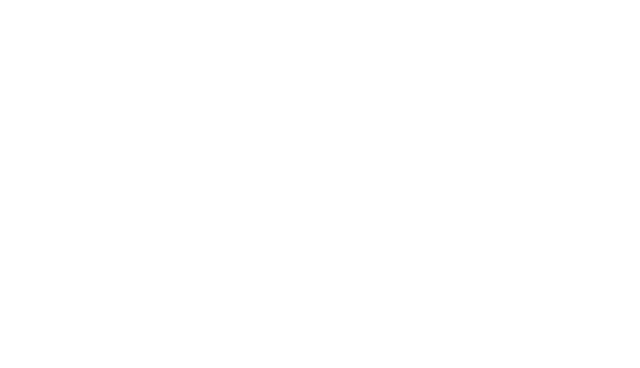
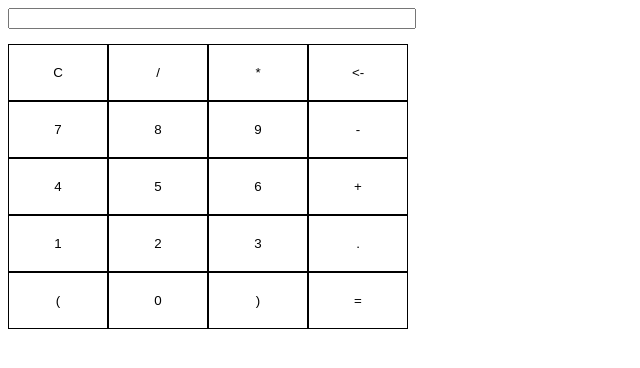
Before and after one commit to acciojob/calculator-pratik2820, a website: page main.html in a window 1280 px wide. Shown: the whole page, without its empty margins (0-640 px from the left). Drawn offline with Linux system fonts and the light colour scheme.

Commit message:
created a submission

```diff
--- a/main.html
+++ b/main.html
@@ -8,6 +8,29 @@
 
 <body>
 	<!-- the entire body must be written by student -->
+	<input type="number" id="input">
+	<div class="container">
+		<button id="clear">C</button>
+		<button id="divide">/</button>
+		<button id="multiply">*</button>
+		<button id="clear"><-</button>
+		<button id="block7">7</button>
+		<button id="block8">8</button>
+		<button id="block9">9</button>
+		<button id="minus">-</button>
+		<button id="block4">4</button>
+		<button id="block5">5</button>
+		<button id="block6">6</button>
+		<button id="plus">+</button>
+		<button id="block1">1</button>
+		<button id="block2">2</button>
+		<button id="block3">3</button>
+		<button id="dot">.</button>
+		<button id="clr">(</button>
+		<button id="block0">0</button>
+		<button id="clear">)</button>
+		<button id="ans">=</button>
+	</div>
     <script type="text/javascript" src="./script.js">
 </script>
 
--- a/styles.css
+++ b/styles.css
@@ -1,2 +1,16 @@
 
 /* Your CSS Code here. */
+input{
+	width:400px;
+	margin-bottom:15px;
+}
+.container{
+	display:grid;
+	grid-template-columns:repeat(4,100px);
+}
+button{
+	border:none;
+	background-color:white;
+	border:1px solid black;
+	padding:20px;
+}
```
